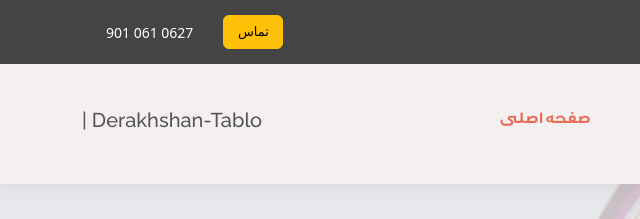
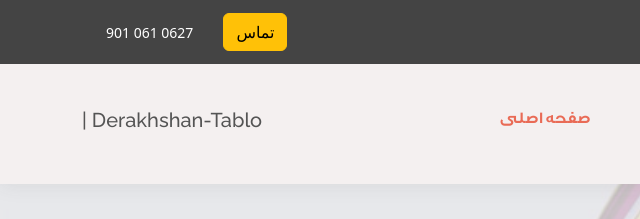
Before and after one commit to amir12345fr/amir-web77, a plain HTML site: page index.html in a window 1280 px wide. Shown: the top 219 px of the page, 0-640 px from the left. Drawn offline with Linux system fonts and the light colour scheme.

Commit message:
Update index.html

```diff
--- a/index.html
+++ b/index.html
@@ -58,7 +58,7 @@
         <div class="contact-info d-flex align-items-center">
         <!--   <i class="bi  d-flex align-items-center"><a href="mailto:contact@example.com"><p>contact@example.com</p></a></i>-->
           <i class="bi d-flex align-items-center ms-4">901 061 0627</i>
-          <button type="button" style="margin: 0px 0px 0px 30px;width: 60px;font-size: 13px;" id="callBtn2" class="btn btn-warning ">تماس</button>
+          <button type="button" style="margin: 0px 0px 0px 30px;" id="callBtn2" class="btn btn-warning ">تماس</button>
         </div>
         <div class="social-links d-none d-md-flex align-items-center">
           <a href="#" class="twitter"><p class="bi bi-telegram" title="صفحه تلگرام ما"></p></a>
```
